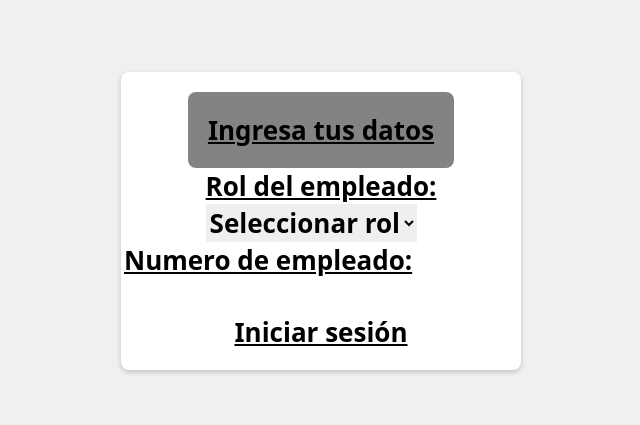
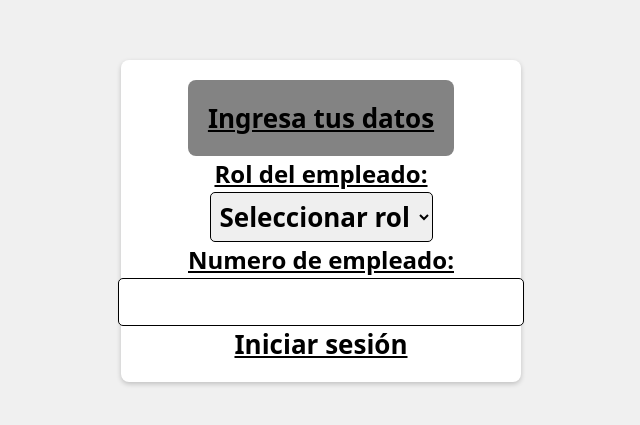
Before and after one commit to UMRGRS/papas-pizzeria, a React (Create React App) app: page / in a window 1280 px wide. Shown: the part 179-604 px from the top of the page, without its empty margins (319-959 px from the left). Built offline with nearby package versions, Linux system fonts and the light colour scheme.

Commit message:
Ya queda mejor el form, se centro ademas se agrego mas css

```diff
--- a/src/components/App.css
+++ b/src/components/App.css
@@ -44,3 +44,31 @@ option{
   font-size: calc(10px + 2vmin);
   color: #000000;
 }
+.label-container {
+  display: flex;
+  justify-content: center;
+  align-items: center; /* add this to vertically center the content */
+  height: 30px; /* add a fixed height to the container */
+  padding: 0 10px; /* add some padding to the container */
+  box-sizing: border-box; /* include padding in the total height */
+  background-color: #f2f2f2; /* add some background color to the container */
+  border-radius: 5px; /* add some border radius to the container */
+}
+
+p {
+  display: flex;
+  justify-content: center;
+  align-items: center; /* add this to vertically center the content */
+  font-size: 1.5rem;
+  height: 100%;
+}
+select {
+  border: 1px solid #000000; /* add a border with a width of 1px, solid style, and a gray color */
+  padding: 5px; /* add some padding to the select element */
+  border-radius: 5px; /* add some border radius to the select element */
+}
+input {
+  border: 1px solid #000000; /* add a border with a width of 1px, solid style, and a gray color */
+  padding: 5px; /* add some padding to the select element */
+  border-radius: 5px; /* add some border radius to the select element */
+}
--- a/src/components/start.jsx
+++ b/src/components/start.jsx
@@ -6,7 +6,7 @@ function Login() {
     <div className="login-container">
       <form className="formulario">
         <h2 className="h1" style={{padding: '20px'}}>Ingresa tus datos</h2>
-        <label>
+        <label class="label-t" for="my-input">
           <p>Rol del empleado:</p>
           <select>
             <option value="">Seleccionar rol</option>
@@ -16,7 +16,7 @@ function Login() {
           </select>
         </label>
         <label>
-          <p>Numero de empleado:</p>
+          <p>{'  '}  Numero de empleado:</p>
           <input />
         </label>
         <button type="submit">Iniciar sesión</button>
```
